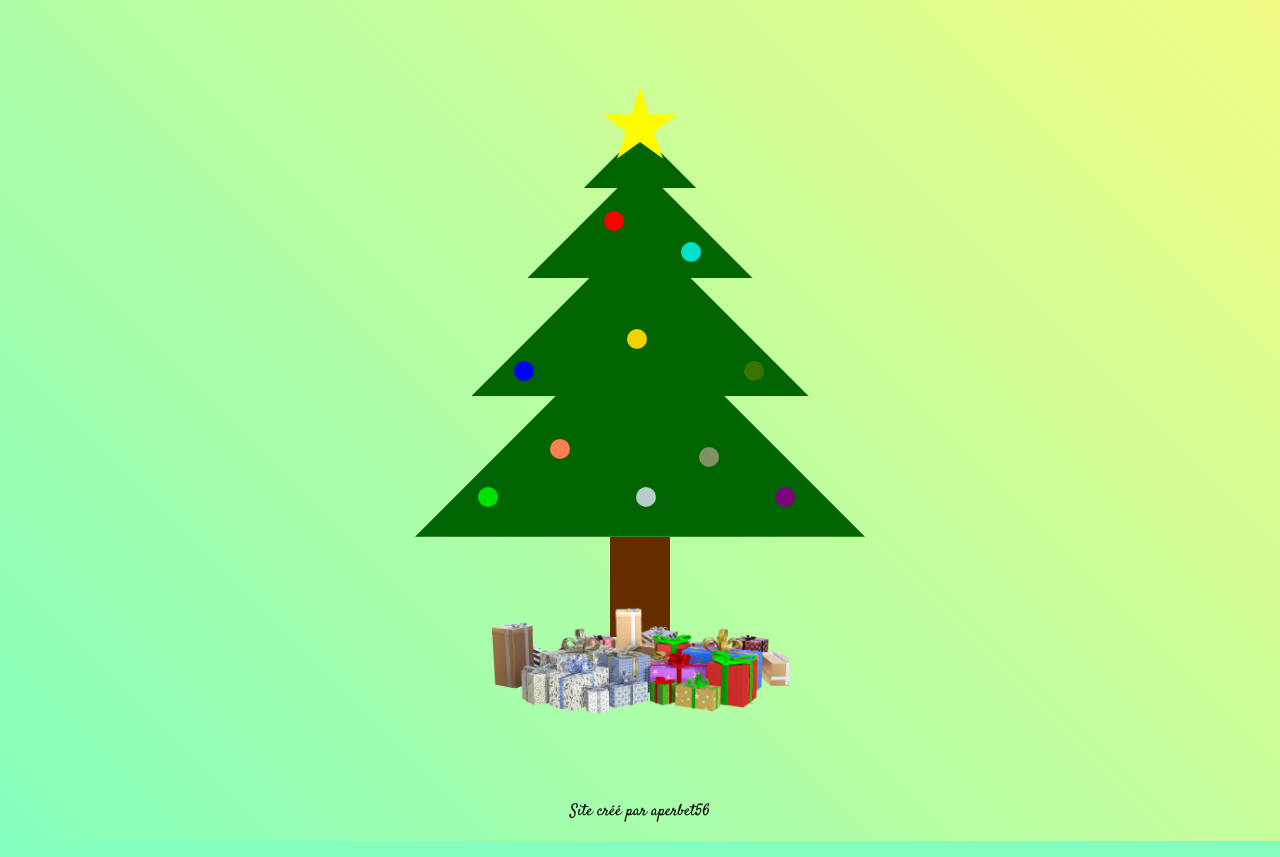
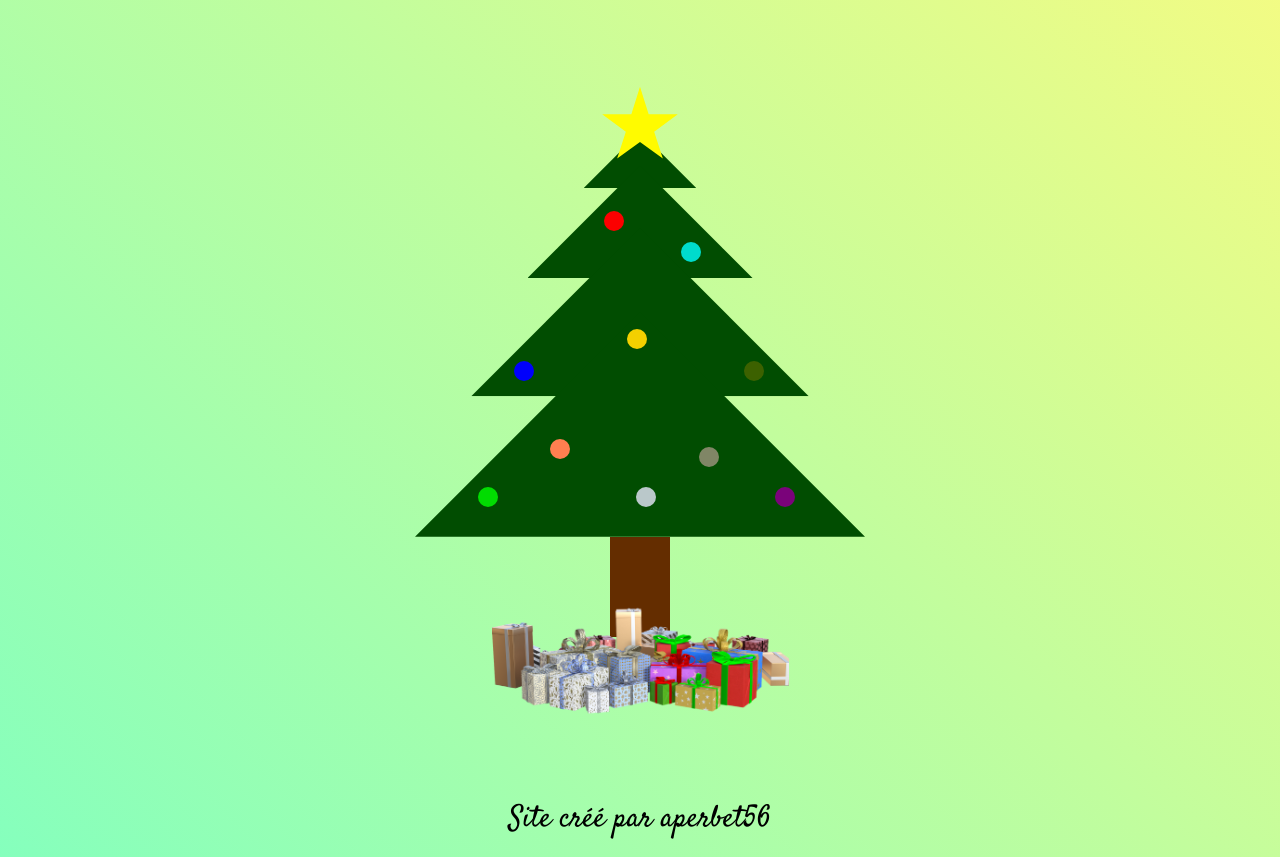
Before and after one commit to aperbet56/sapin_de_noel, a plain HTML site: page index.html in a window 1280 px wide. Shown: the part 260-1117 px from the top of the page. Drawn offline with Linux system fonts and the light colour scheme.

Commit message:
Amélioration de style

```diff
--- a/style.css
+++ b/style.css
@@ -55,7 +55,7 @@ header h1 {
 .step {
     width: var(--width);
     height: var(--height);
-    background-color: #006400;
+    background-color: #014d01;
     clip-path: polygon(50% 0, 100% 100%, 0 100%);
 }
 
@@ -231,7 +231,7 @@ header h1 {
     animation-delay: 2.5s;
 }
 
-.footer span {
+footer span {
     text-align: center;
     font-size: 30px;
 }
```
